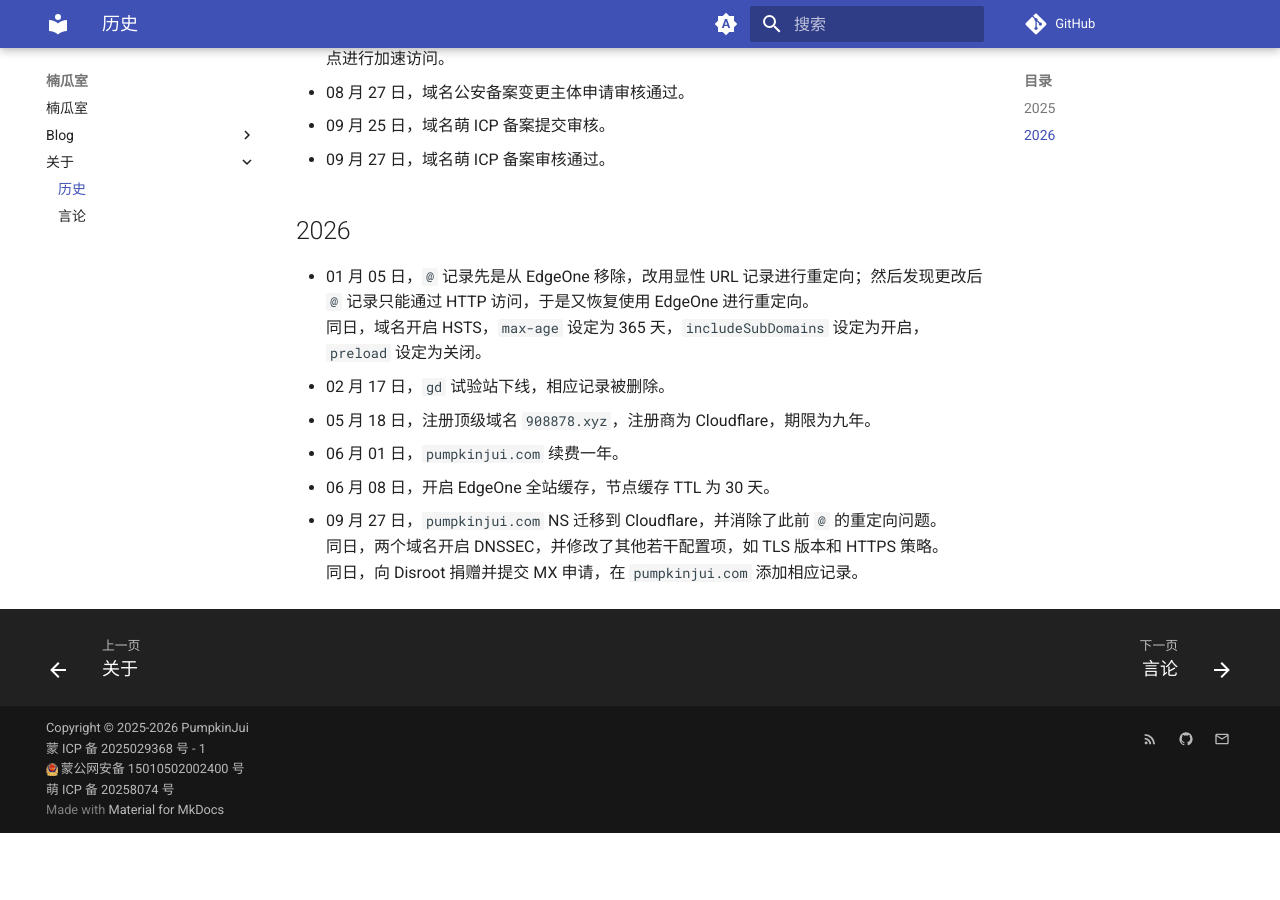
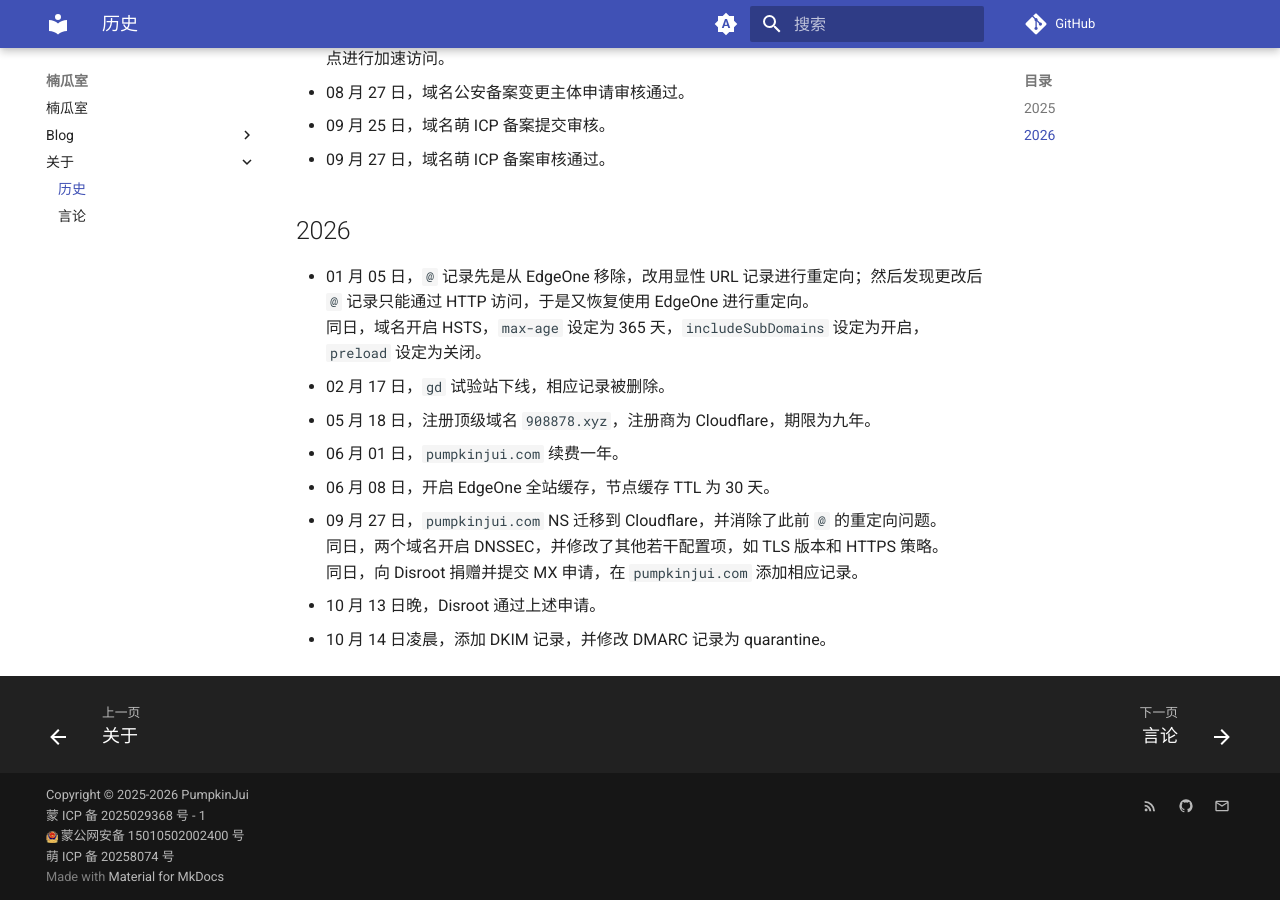
Before and after one commit to PumpkinJui/blog, an MkDocs documentation site: the page built from docs/about/history.md, in a window 1280 px wide and 900 px high, scrolled down 877 px. Built offline with MkDocs 1.6.1 and Material for MkDocs 9.7.7, drawn with Linux system fonts in a browser that asks for light colours; comment, search, counter and statistics services are not loaded; before the commit the page ends 1710 px from its top, so only the background shows below that.

Commit message:
chore: 历史

```diff
--- a/docs/about/history.md
+++ b/docs/about/history.md
@@ -39,3 +39,5 @@
 - 09 月 27 日，`pumpkinjui.com` NS 迁移到 Cloudflare，并消除了此前 `@` 的重定向问题。
   同日，两个域名开启 DNSSEC，并修改了其他若干配置项，如 TLS 版本和 HTTPS 策略。
   同日，向 Disroot 捐赠并提交 MX 申请，在 `pumpkinjui.com` 添加相应记录。
+- 10 月 13 日晚，Disroot 通过上述申请。
+- 10 月 14 日凌晨，添加 DKIM 记录，并修改 DMARC 记录为 quarantine。
```
